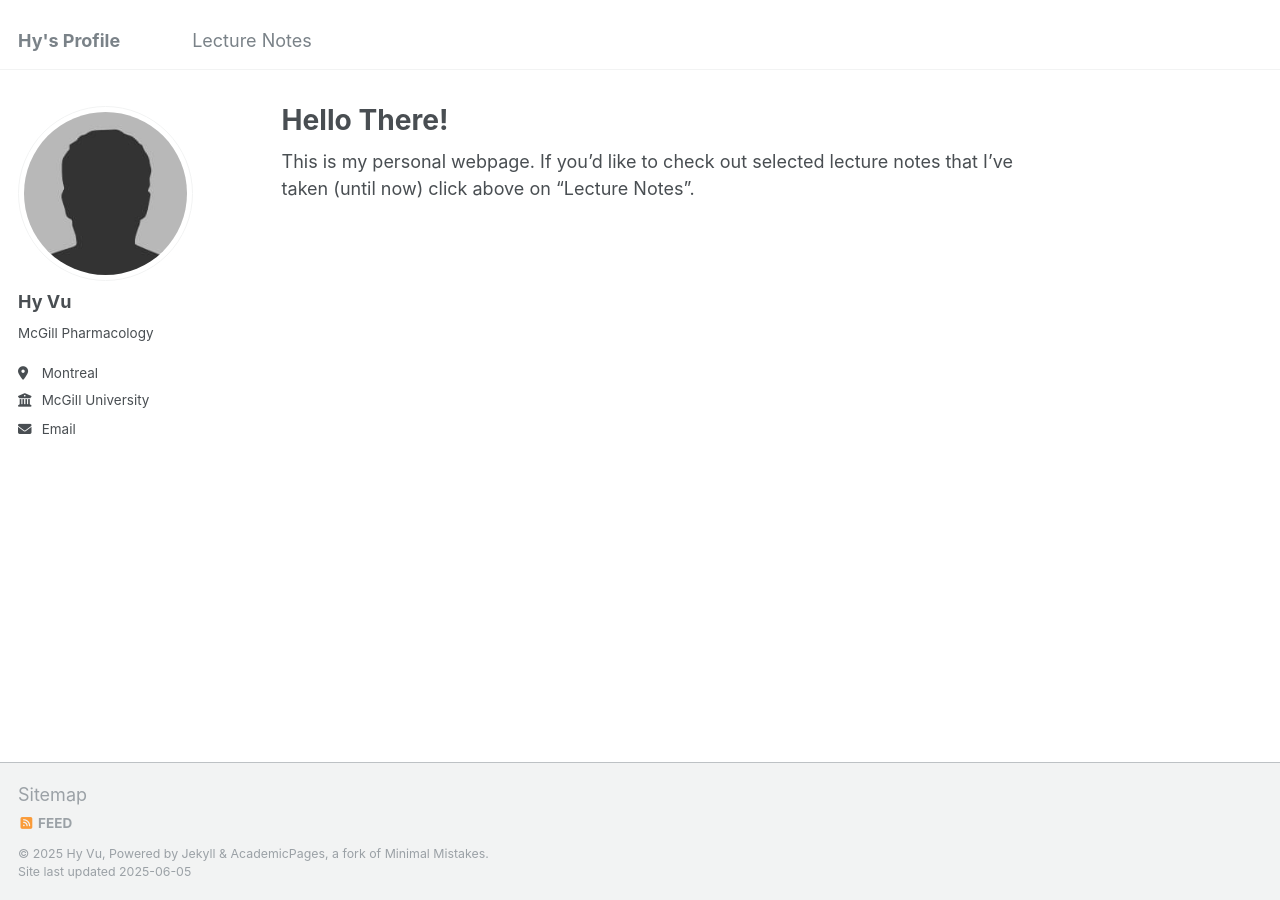
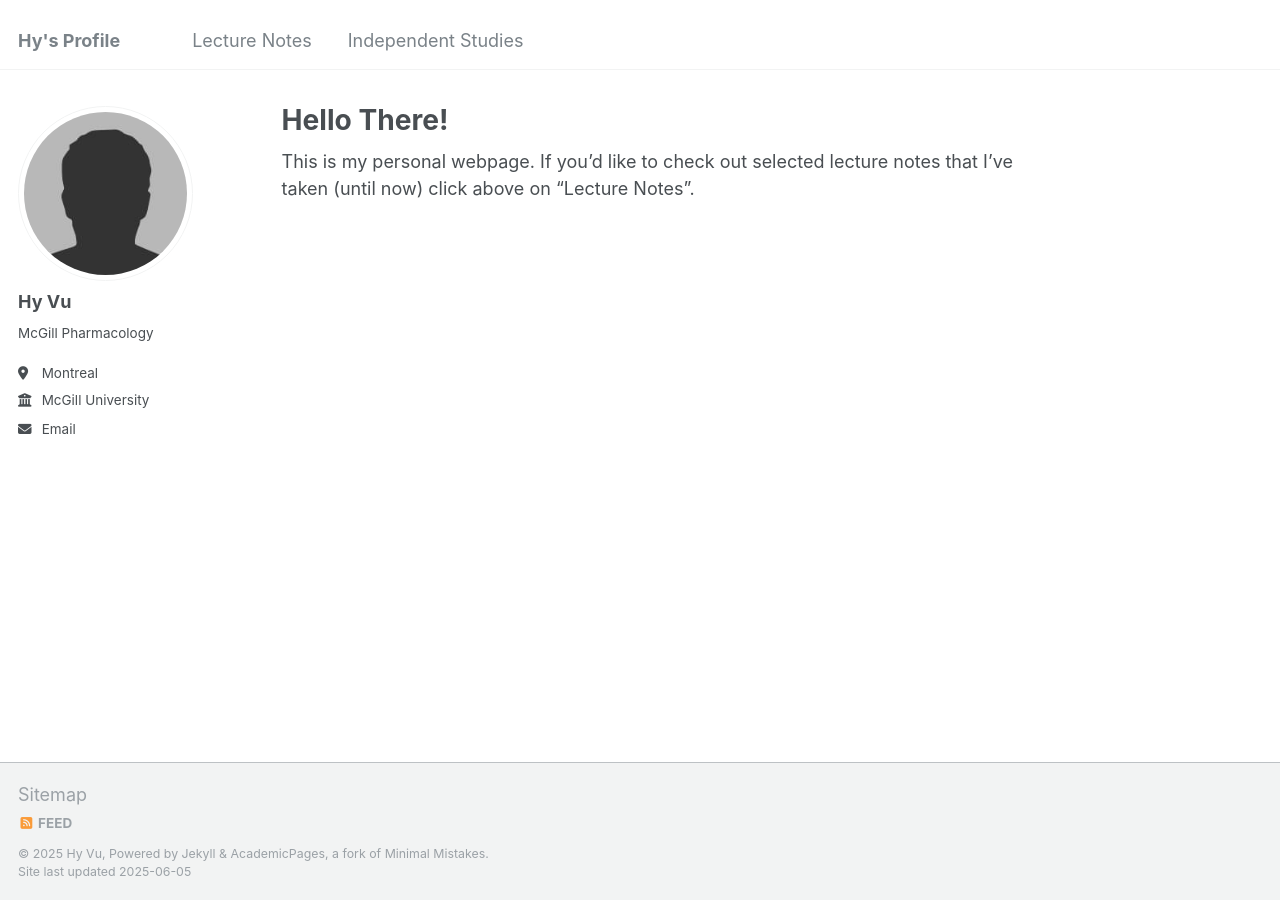
Before and after one commit to Hy-Vu/Hy-Vu.github.io, a Jekyll site: the page built from _pages/about.md, in a window 1280 px wide. Built offline with Jekyll 4.4.1, drawn with Linux system fonts in a browser that asks for light colours.

Commit message:
Update navigation.yml

```diff
--- a/_data/navigation.yml
+++ b/_data/navigation.yml
@@ -8,3 +8,5 @@ main:
 
   - title: "Lecture Notes"
     url: /lecture-notes/
+  - title: "Independent Studies"
+    url: /independent-studies/
```
